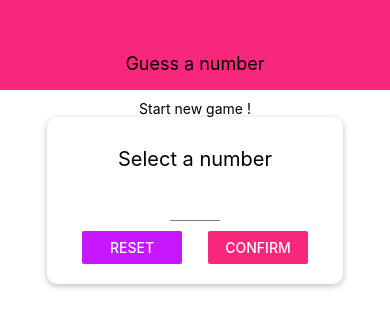
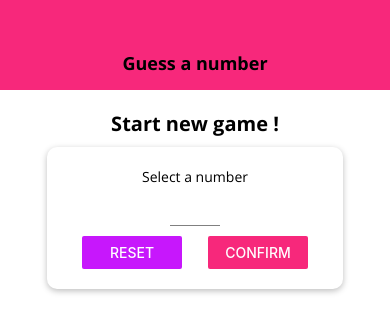
Before and after one commit to VjacheslavZ/ReactNativeGuessAnumberAPP, a React Native app: screen / in a window 390 px wide. Shown: the top 332 px of the page. Built offline with nearby package versions, Linux system fonts and the light colour scheme.

Commit message:
Add fonts

```diff
--- a/App.js
+++ b/App.js
@@ -1,14 +1,36 @@
 import React, { useState } from 'react';
 import { StyleSheet, View } from 'react-native';
+import * as Font from 'expo-font';
+import { AppLoading } from "expo";
 
 import { Header } from "./components/Header";
 import { GameScreen } from "./screens/GameScreen";
 import { StartGameScreen } from "./screens/StartGameScreen";
 import { GameOverScreen } from "./screens/GameOverScreen";
 
+const fetchFonts = () => {
+  return Font.loadAsync({
+    'open-sans': require('./assets/fonts/OpenSans-Regular.ttf'),
+    'open-sans-bold': require('./assets/fonts/OpenSans-Bold.ttf')
+  })
+};
+
 export default function App() {
   const [userNumber, setUserNumber] = useState();
   const [guessRounds, setGuessRounds] = useState(0);
+  const [dataLoaded, setDataLoaded] = useState(false);
+
+  if (!dataLoaded) {
+    return  (
+      <AppLoading
+        startAsync={fetchFonts}
+        onFinish={() => setDataLoaded(true)}
+        onError={err => console.log(err)}
+      />
+    )
+  }
+
+  fetchFonts();
 
   const configureNewGame = () => {
     setGuessRounds(0);
--- /dev/null
+++ b/components/BodyText.js
@@ -0,0 +1,10 @@
+import React from 'react';
+import { StyleSheet, Text } from 'react-native';
+
+export const BodyText = ({ children }) => <Text style={styles.body}>{children}</Text>;
+
+const styles = StyleSheet.create({
+  body: {
+    fontFamily: 'open-sans'
+  }
+});
--- a/components/Header.js
+++ b/components/Header.js
@@ -2,11 +2,12 @@
 import { StyleSheet, View, Text } from 'react-native';
 
 import { COLORS } from "../constants/colors";
+import { TitleText } from "./TitleText";
 
 export const Header = ({ title }) => {
   return (
     <View style={styles.header}>
-      <Text style={styles.headerTitle}>{title}</Text>
+      <TitleText>{title}</TitleText>
     </View>
   )
 };
@@ -19,9 +20,5 @@
     backgroundColor: COLORS.primary,
     alignItems: 'center',
     justifyContent: 'center'
-  },
-  headerTitle: {
-    color: '#000',
-    fontSize: 18,
   }
 });
--- /dev/null
+++ b/components/TitleText.js
@@ -0,0 +1,11 @@
+import React from 'react';
+import { StyleSheet, Text } from 'react-native';
+
+export const TitleText = ({ children, style }) => <Text style={{...styles.title, ...style}}>{children}</Text>;
+
+const styles = StyleSheet.create({
+  title: {
+    fontFamily: 'open-sans-bold',
+    fontSize: 18
+  }
+});
--- a/screens/StartGameScreen.js
+++ b/screens/StartGameScreen.js
@@ -13,6 +13,8 @@
 import { Card } from "../components/Card";
 import { Input } from "../components/Input";
 import { NumberContainer } from "../components/NumberContainer";
+import { BodyText } from "../components/BodyText";
+import { TitleText } from "../components/TitleText";
 
 export const StartGameScreen = ({ onStartGame }) => {
   const [enteredValue, setEnteredNumber] = useState('');
@@ -47,7 +49,7 @@
   if (confirmed) {
     confirmedOutput = (
       <Card style={styles.summaryContainer}>
-        <Text>You selected</Text>
+        <BodyText>You selected</BodyText>
         <NumberContainer>{selectedNumber}</NumberContainer>
         <Button title='START GAME' onPress={() => onStartGame(selectedNumber)}/>
       </Card>
@@ -57,10 +59,10 @@
   return (
     <TouchableWithoutFeedback onPress={() => { Keyboard.dismiss() }}>
       <View style={styles.screen}>
-        <Text>Start new game !</Text>
+        <TitleText style={styles.title}>Start new game !</TitleText>
 
         <Card style={styles.inputContainer}>
-          <Text style={styles.title}>Select a number</Text>
+          <BodyText >Select a number</BodyText>
           <Input
             style={styles.input}
             blurOnSubmit
@@ -99,7 +101,8 @@
   },
   title:{
     fontSize: 20,
-    marginVertical: 10
+    marginVertical: 10,
+    fontFamily: 'open-sans-bold'
   },
   inputContainer: {
     width: 300,
@@ -122,5 +125,8 @@
   summaryContainer: {
     marginTop: 20,
     alignItems: 'center',
+  },
+  text: {
+    fontFamily: 'open-sans'
   }
 });
```
Also changed, not shown: assets/fonts/OpenSans-Bold.ttf (added), assets/fonts/OpenSans-Regular.ttf (added).
